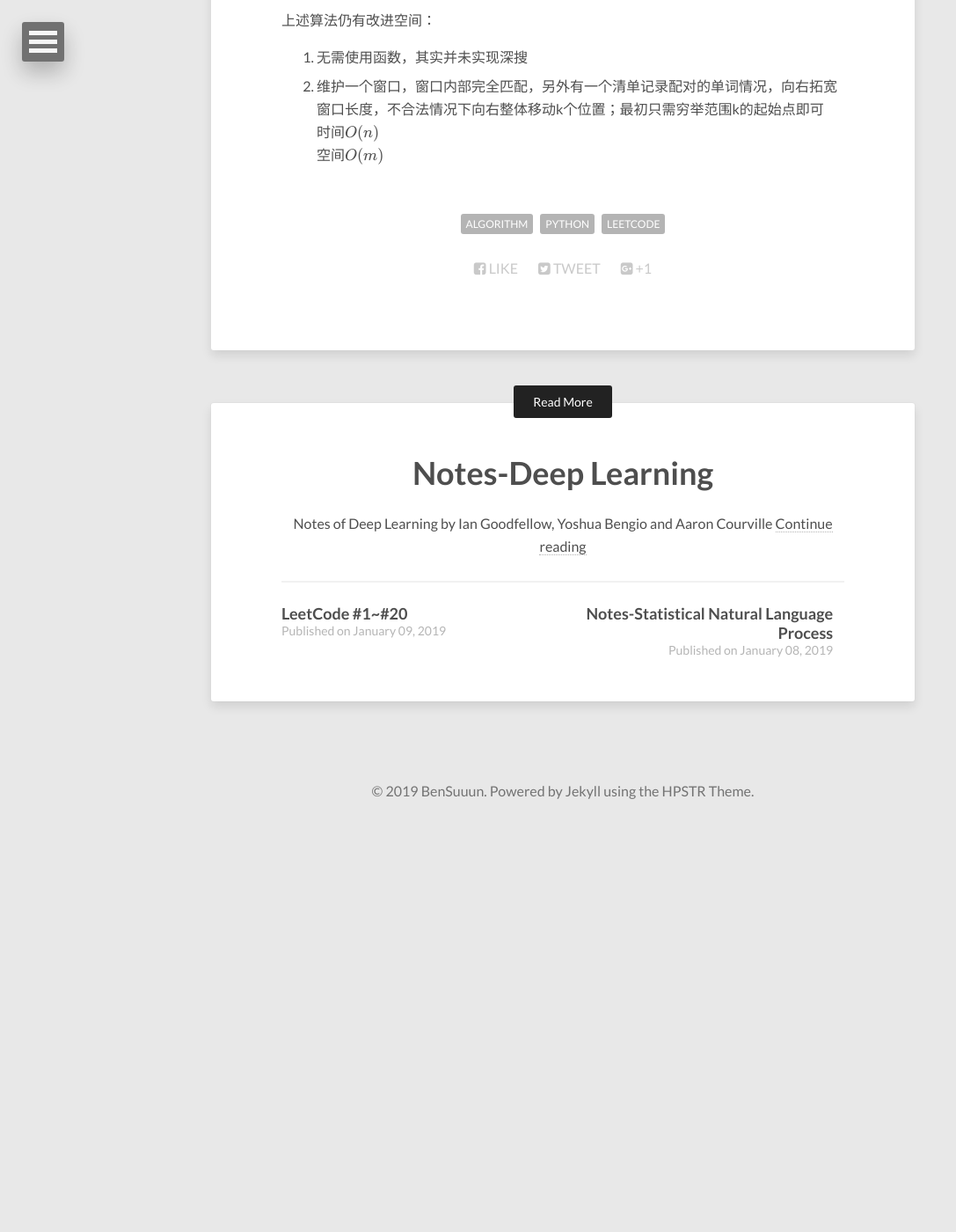
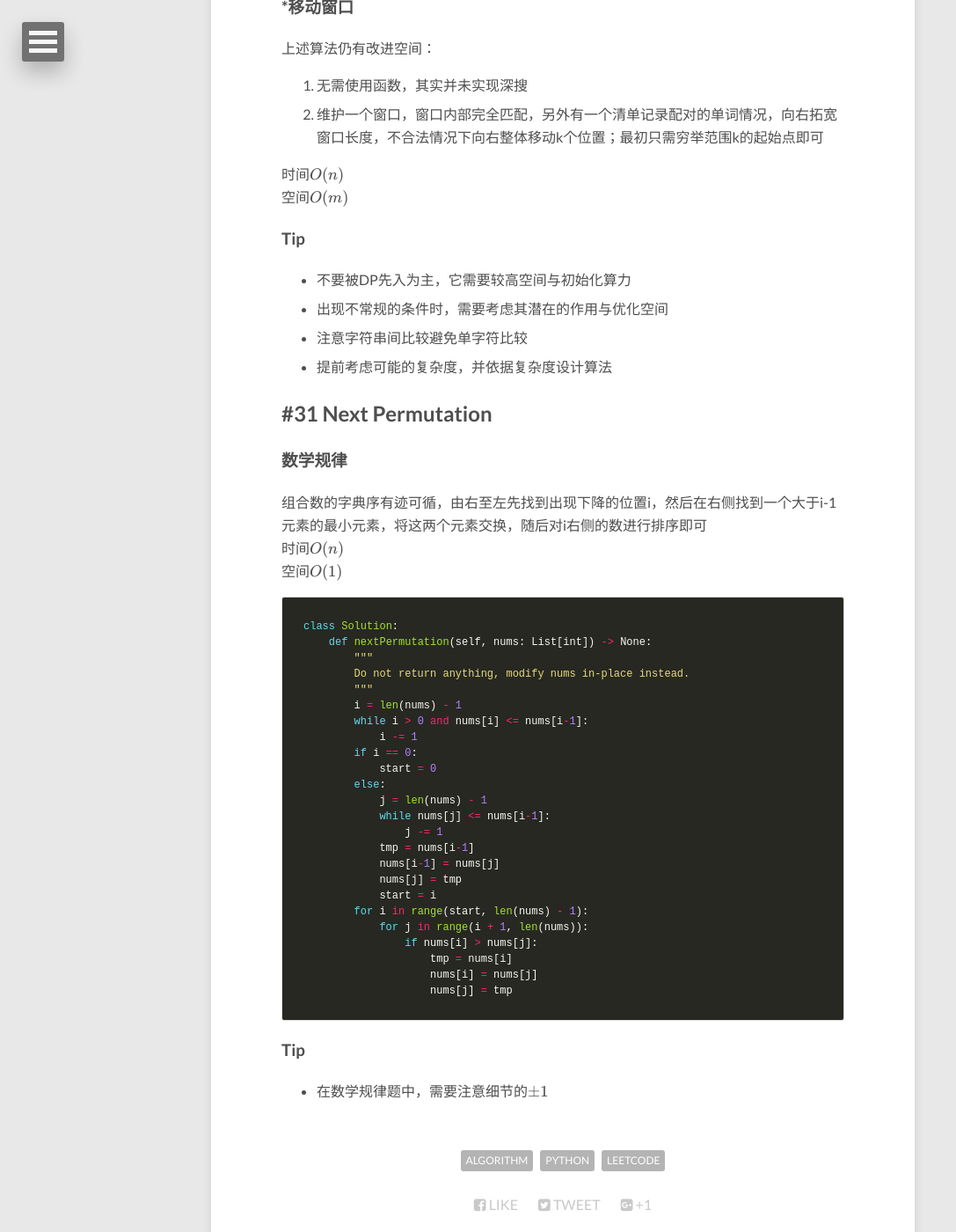
Before and after one commit to Wangbin-Sun/wangbin-sun.github.io, a Jekyll site: the page built from _posts/2019-03-09-leetcode-21-to-40.md, in a window 1280 px wide and 1400 px high, scrolled down 9407 px. Shown: the whole window at 88% size, without its empty margins (0-1087 px from the left). Built offline with Jekyll 4.4.1, drawn with Linux system fonts in a browser that asks for light colours; nearby versions of some CDN libraries; formulas are drawn with MathJax 3; before the commit the page ends 10347 px from its top, so only the background shows below that; some of the changed text lies outside the part shown.

Commit message:
Update Leetcode to #31

````diff
--- a/_posts/2019-03-09-leetcode-21-to-40.md
+++ b/_posts/2019-03-09-leetcode-21-to-40.md
@@ -327,7 +327,7 @@ class Solution:
     * // 计算结果向下取整
     * round() 四舍五入，然而由于精度表示影响尽量避免
 
-## #30 Substring with COncatenation of All Words
+## #30 Substring with Concatenation of All Words
 
 ### x暴力搜索
 事先存储每个位置可行的单词编号，随后暴力列举匹配的初始位置，使用深搜来匹配单词串。深搜效率较低，部分测试点超时
@@ -374,6 +374,7 @@ class Solution:
 1. 单词为定长的，在深搜时无需考虑回溯情况，即同一单词无需考虑前后顺序
 2. 单词匹配可以直接通过是否在List中判断，无需事先通盘计算存储
 3. 字符串可以直接比较，无需逐字符比较
+
 时间$O(nm)$
 空间$O(m)$
 ```python
@@ -404,5 +405,48 @@ class Solution:
 上述算法仍有改进空间：
 1. 无需使用函数，其实并未实现深搜
 2. 维护一个窗口，窗口内部完全匹配，另外有一个清单记录配对的单词情况，向右拓宽窗口长度，不合法情况下向右整体移动k个位置；最初只需穷举范围k的起始点即可
+
 时间$O(n)$
 空间$O(m)$
+
+### Tip
+* 不要被DP先入为主，它需要较高空间与初始化算力
+* 出现不常规的条件时，需要考虑其潜在的作用与优化空间
+* 注意字符串间比较避免单字符比较
+* 提前考虑可能的复杂度，并依据复杂度设计算法
+
+## #31 Next Permutation
+
+### 数学规律
+组合数的字典序有迹可循，由右至左先找到出现下降的位置i，然后在右侧找到一个大于i-1元素的最小元素，将这两个元素交换，随后对i右侧的数进行排序即可
+时间$O(n)$
+空间$O(1)$
+```python
+class Solution:
+    def nextPermutation(self, nums: List[int]) -> None:
+        """
+        Do not return anything, modify nums in-place instead.
+        """
+        i = len(nums) - 1
+        while i > 0 and nums[i] <= nums[i-1]:
+            i -= 1
+        if i == 0:
+            start = 0
+        else:
+            j = len(nums) - 1
+            while nums[j] <= nums[i-1]:
+                j -= 1
+            tmp = nums[i-1]
+            nums[i-1] = nums[j]
+            nums[j] = tmp
+            start = i
+        for i in range(start, len(nums) - 1):
+            for j in range(i + 1, len(nums)):
+                if nums[i] > nums[j]:
+                    tmp = nums[i]
+                    nums[i] = nums[j]
+                    nums[j] = tmp
+```
+
+### Tip
+* 在数学规律题中，需要注意细节的$\pm 1$
````
